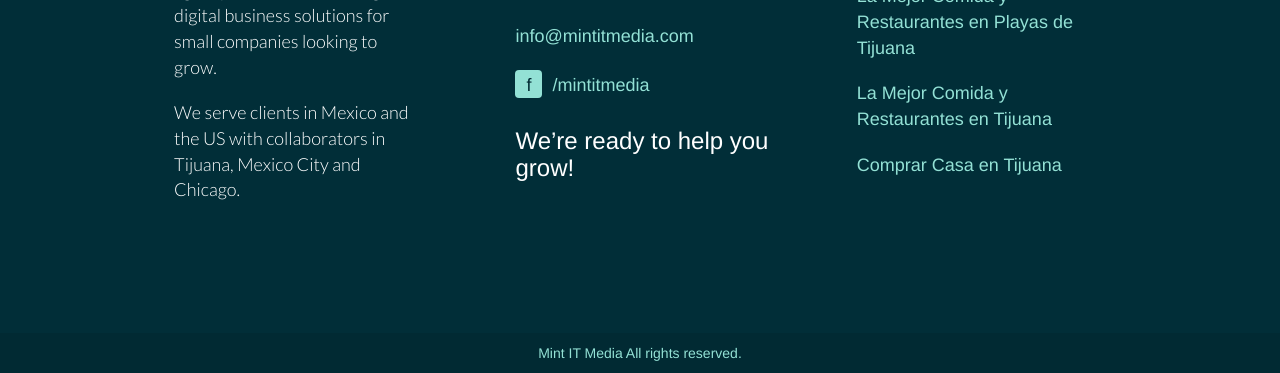
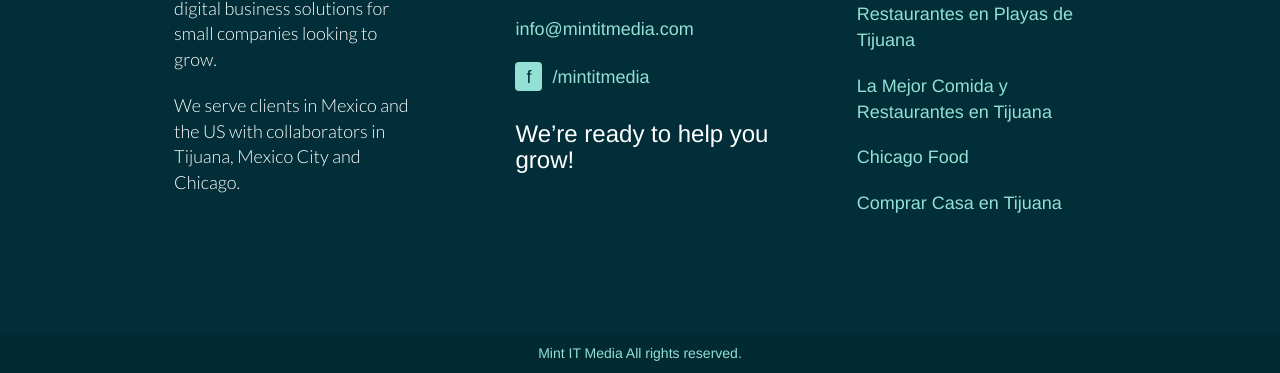
Before and after one commit to garciadiazjaime/website-mintsite, a website: page index.html in a window 1280 px wide. Shown: the part 1176-1549 px from the top of the page. Drawn offline with Linux system fonts and the light colour scheme.

Commit message:
feat: update chicago food link

```diff
--- a/index.html
+++ b/index.html
@@ -6,7 +6,7 @@
 	<meta http-equiv="X-UA-Compatible" content="IE=edge" />
 	<meta name="viewport" content="width=device-width, maximum-scale=1.0">
 	<meta name="author" content="http://mintitmedia.com">
-	<meta name="description" content="Mint IT Media | Business Oriented Web Development">
+	<meta name="description" content="Mint IT Media | Web Development">
 
 	<meta name="geo.region" content="MX" />
 	<meta name="geo.placename" content="Tijuana" />
@@ -70,7 +70,10 @@
 							<a href="http://www.feedmetj.com" title="La Mejor Comida y Restaurantes en Tijuana">
 								La Mejor Comida y Restaurantes en Tijuana
 							</a>
-							<a href="http://www.feedmetj.com" title="Comprar Casa en Tijuana">
+							<a href="https://www.feedmechicago.com" title="Chicago Food">
+								Chicago Food
+							</a>
+							<a href="http://www.ventacasatijuana.com" title="Comprar Casa en Tijuana">
 								Comprar Casa en Tijuana
 							</a>
 					</div>
```
Also changed, not shown: favicon.ico (added).
